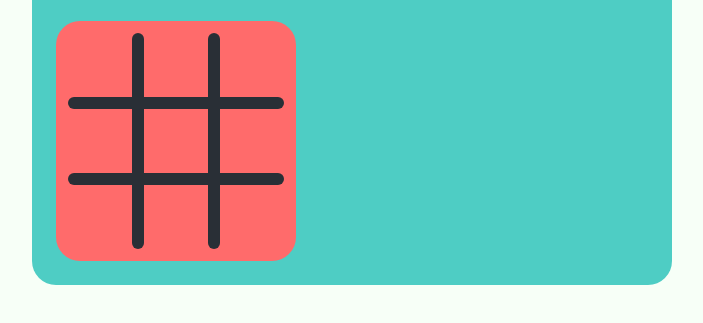
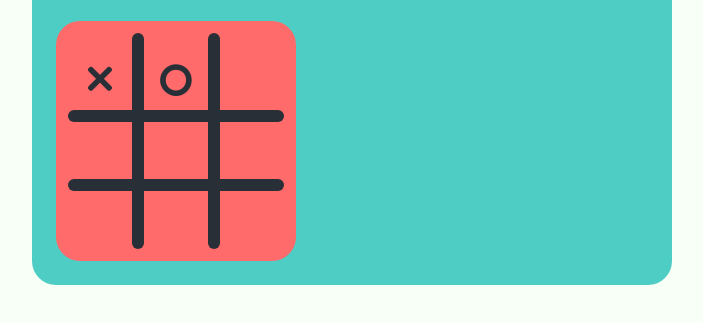
Before and after one commit to cwilliams0926/tic-tac-toe, a website: page index.html in a window 1280 px wide. Shown: the part 291-614 px from the top of the page, without its empty margins (288-991 px from the left). Drawn offline with Linux system fonts and the light colour scheme.

Commit message:
Add cell class to chain

```diff
--- a/css/layout.css
+++ b/css/layout.css
@@ -24,47 +24,53 @@
 
 /* All the gameboard cells */
 
-.cell-1 {
+.cell {
+  color: var(--jet-black);
+  text-align: center;
+  font-size: 64px;
+}
+
+.cell.cell-1 {
   grid-column: 1 / 2;
   grid-row: 1 / 2;
 }
 
-.cell-2 {
+.cell.cell-2 {
   grid-column: 3 / 4;
   grid-row: 1 / 2;
 }
 
-.cell-3 {
+.cell.cell-3 {
   grid-column: 5 / 6;
   grid-row: 1 / 2;
 }
 
-.cell-4 {
+.cell.cell-4 {
   grid-column: 1 / 2;
   grid-row: 3 / 4;
 }
 
-.cell-5 {
+.cell.cell-5 {
   grid-column: 3 / 4;
   grid-row: 3 / 4;
 }
 
-.cell-6 {
+.cell.cell-6 {
   grid-column: 5 / 6;
   grid-row: 3 / 4;
 }
 
-.cell-7 {
+.cell.cell-7 {
   grid-column: 1 / 2;
   grid-row: 5 / 6;
 }
 
-.cell-8 {
+.cell.cell-8 {
   grid-column: 3 / 4;
   grid-row: 5 / 6;
 }
 
-.cell-9 {
+.cell.cell-9 {
   grid-column: 5 / 6;
   grid-row: 5 / 6;
 }
--- a/index.html
+++ b/index.html
@@ -21,15 +21,15 @@
         <h1>Tic-Tac-Toe</h1>
       </div>
       <section class="gameboard">
-        <div id="cell-1" class="cell-1"></div>
-        <div id="cell-2" class="cell-2"></div>
-        <div id="cell-3" class="cell-3"></div>
-        <div id="cell-4" class="cell-4"></div>
-        <div id="cell-5" class="cell-5"></div>
-        <div id="cell-6" class="cell-6"></div>
-        <div id="cell-7" class="cell-7"></div>
-        <div id="cell-8" class="cell-8"></div>
-        <div id="cell-9" class="cell-9"></div>
+        <div id="cell-1" class="cell cell-1">&times</div>
+        <div id="cell-2" class="cell cell-2">o</div>
+        <div id="cell-3" class="cell cell-3"></div>
+        <div id="cell-4" class="cell cell-4"></div>
+        <div id="cell-5" class="cell cell-5"></div>
+        <div id="cell-6" class="cell cell-6"></div>
+        <div id="cell-7" class="cell cell-7"></div>
+        <div id="cell-8" class="cell cell-8"></div>
+        <div id="cell-9" class="cell cell-9"></div>
         <div class="separator separator-one"></div>
         <div class="separator separator-two"></div>
         <div class="separator separator-three"></div>
```
